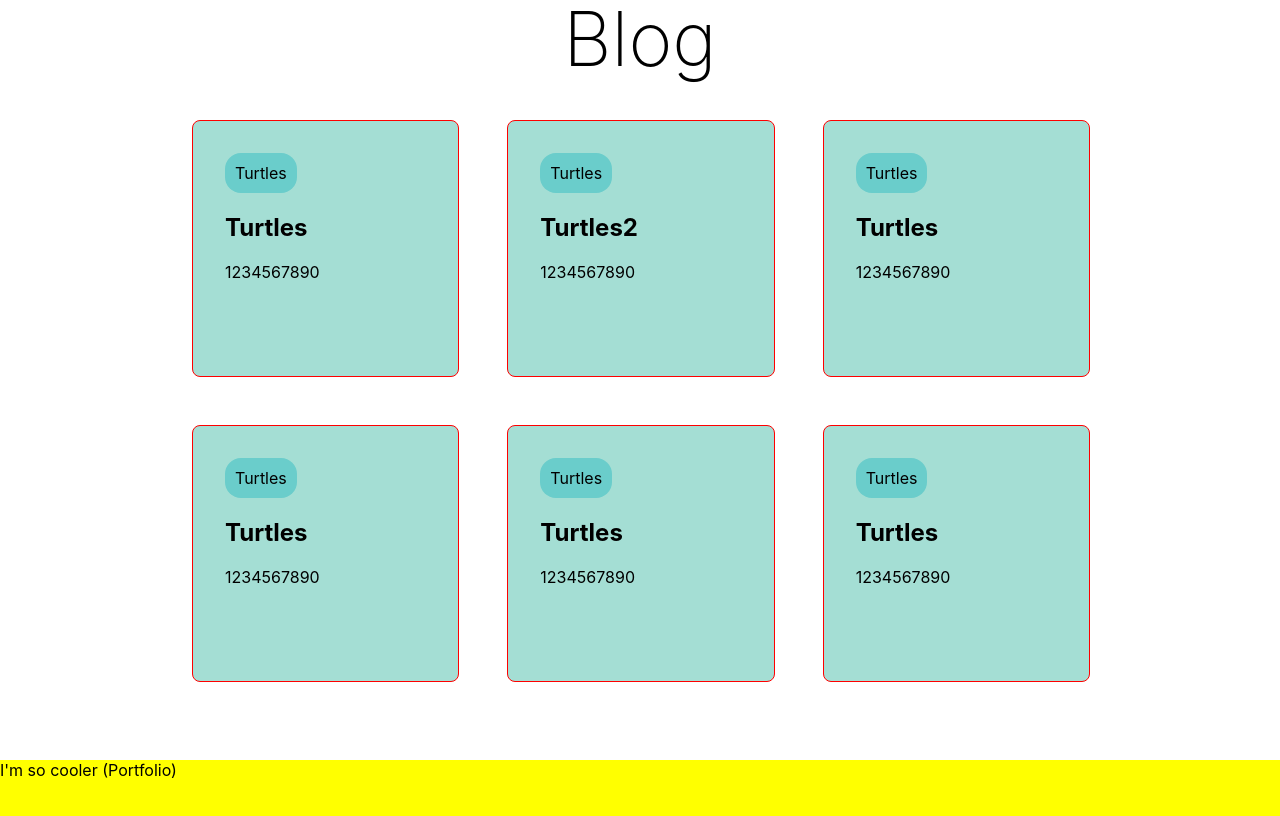
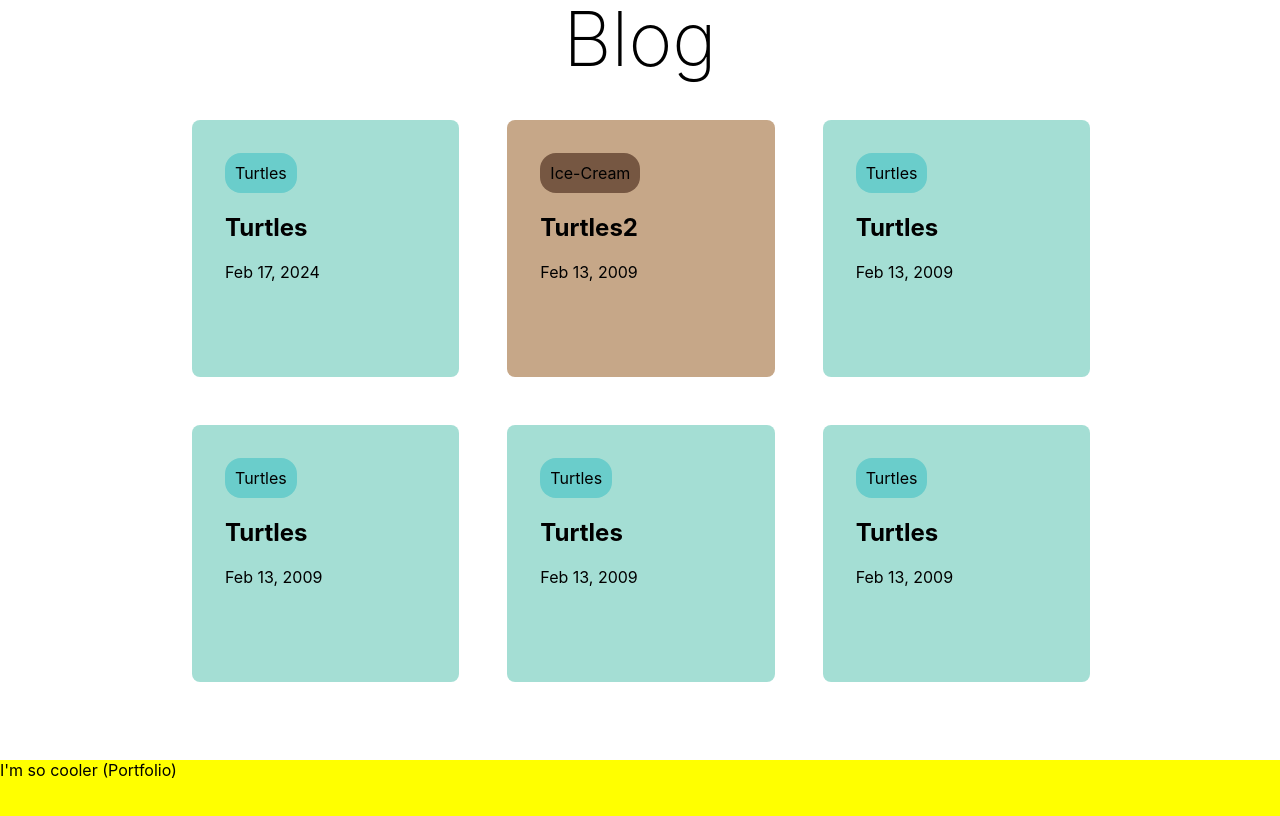
Before and after one commit to tathyagarg/tathyagarg.github.io, a React (Create React App) app: page / in a window 1280 px wide. Shown: the part 920-1736 px from the top of the page. Built offline with nearby package versions, Linux system fonts and the light colour scheme.

Commit message:
Blog works now
Well, mostly. Still have to work on the actual blog pages. But it looks good on the home page and its easy to add blogs on the backend now

```diff
--- a/src/App.js
+++ b/src/App.js
@@ -12,10 +12,8 @@ import data from "./blog_contents.json"
 
 function get_all_components() {
   const items = [];
-  for (let component in data) {
-      for (let post of data[component]) {
-        items.push(post);
-      }
+  for (let component of data) {
+    items.push(component)
   }
   return items;
 }
--- a/src/blog_contents.json
+++ b/src/blog_contents.json
@@ -1,14 +1,14 @@
-{
-    "240217": [{
+[
+    {
         "title": "Turtles",
-        "date": 1234567890,
+        "date": 1708184320,
         "tag": "Turtles",
         "path": "/why-turtles-are-the-best",
         "content": "qeschunmark"
     },{
         "title": "Turtles2",
         "date": 1234567890,
-        "tag": "Turtles",
+        "tag": "Ice-Cream",
         "path": "/why-turtles-are-the-best2",
         "content": "qeschunmark"
     },{
@@ -35,5 +35,4 @@
         "tag": "Turtles",
         "path": "/why-turtles-are-the-best6",
         "content": "qeschunmark"
-    }]
-}
+}]
--- a/src/components/blog.js
+++ b/src/components/blog.js
@@ -32,11 +32,12 @@ const Blogs = styled.div`
 const BlogViewContainer = styled.div`
     height: 100%;
     width: 100%;
-    border: red solid 1px;
     display: block;
+    border: solid 1px transparent;
     border-radius: 0.5em;
     transition-duration: 500ms;
     background-color: ${props=>props.bg};
+    color: black;
 
     &:hover {
         transform: rotate(${props=>props.rotation}deg);
@@ -46,7 +47,17 @@ const BlogViewContainer = styled.div`
 
 const tagColorMap = {
     "beanj": ["rgba(200, 200, 100, 0.8)", "rgba(100, 200, 100, 1)"],
-    "Turtles": ["#6ACDCB", "rgba(126, 209, 194, 0.7)"]
+    "Turtles": ["#6ACDCB", "rgba(126, 209, 194, 0.7)"],
+    "Ice-Cream": ["#765742", "#C6A788"]
+}
+
+function timeConvert(UNIX) {
+    const a = new Date(UNIX * 1000);
+    const months = ["Jan", "Feb", "Mar", "Apr", "May", "Jun", "Jul", "Aug", "Sep", "Oct", "Nov", "Dec"];
+    const year = a.getFullYear();
+    const month = months[a.getMonth()];
+    const date = a.getDate();
+    return month + " " + date + ", " + year;
 }
 
 function BlogView({contents}) {
@@ -67,14 +78,14 @@ function BlogView({contents}) {
                     <p style={{margin: "10px"}}>{tag}</p>
                 </div>
                 <h1>{head}</h1>
-                <p>{date}</p>
+                <p>{timeConvert(date)}</p>
             </div>
         </BlogViewContainer>
     )
 }
 
 function BlogSection() {
-    const [content1, content2, content3, content4, content5, content6] = fetch_contents();
+    const all_contents = fetch_contents();
 
     return (
         <section style={{height: "110vh"}}>
@@ -82,13 +93,11 @@ function BlogSection() {
             <MainDiv>
                 <Header>Blog</Header>
                 <Blogs>
-                    {/* These BlogViews will be automated to get their contents from a funciton */}
-                    <BlogView contents={content1}/>
-                    <BlogView contents={content2}/>
-                    <BlogView contents={content3}/>
-                    <BlogView contents={content4}/>
-                    <BlogView contents={content5}/>
-                    <BlogView contents={content6}/>
+                    {all_contents.map( (content) => {
+                        return <Link to={content[3]} style={{textDecoration: "none"}}>
+                            <BlogView contents={content}/>
+                        </Link>
+                    } )}
                 </Blogs>
             </MainDiv>
         </section>
@@ -104,23 +113,13 @@ function blog_format(items) {
 }
 
 function fetch_contents() {
-    const new_data = Object.keys(data).sort().reduce(
-        (obj, key) => {
-            obj[key] = data[key];
-            return obj;
-        },
-        {}
-    )
-    const items = [];
-    for (let content in new_data) {
-        if (items.length === 6) {break}
-        for (let entry of new_data[content]) {
-            items.push(blog_format(entry));
-            if (items.length === 6) {break}
-        }
+    let items = [];
+    for (let blog_post of data) {
+        items.push(blog_format(blog_post));
     }
+    items.sort(function(a, b){return b[1]-a[1]})
 
-    return items;
+    return items.slice(0, 6);
 }
 
 export default BlogSection
```
